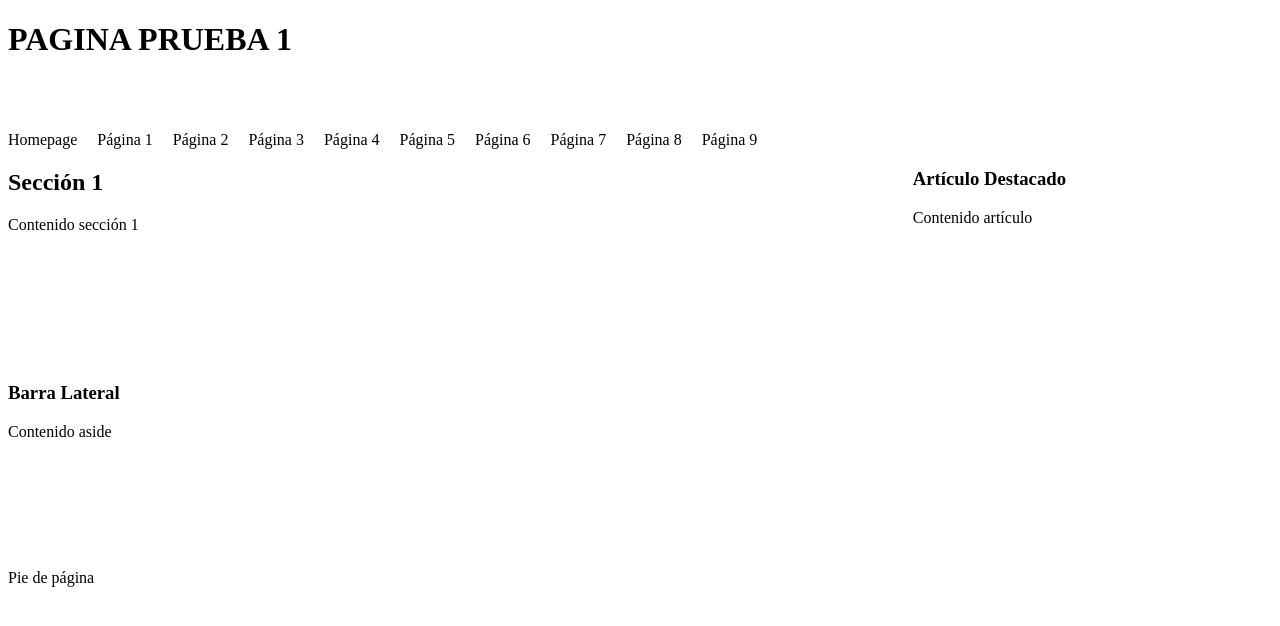
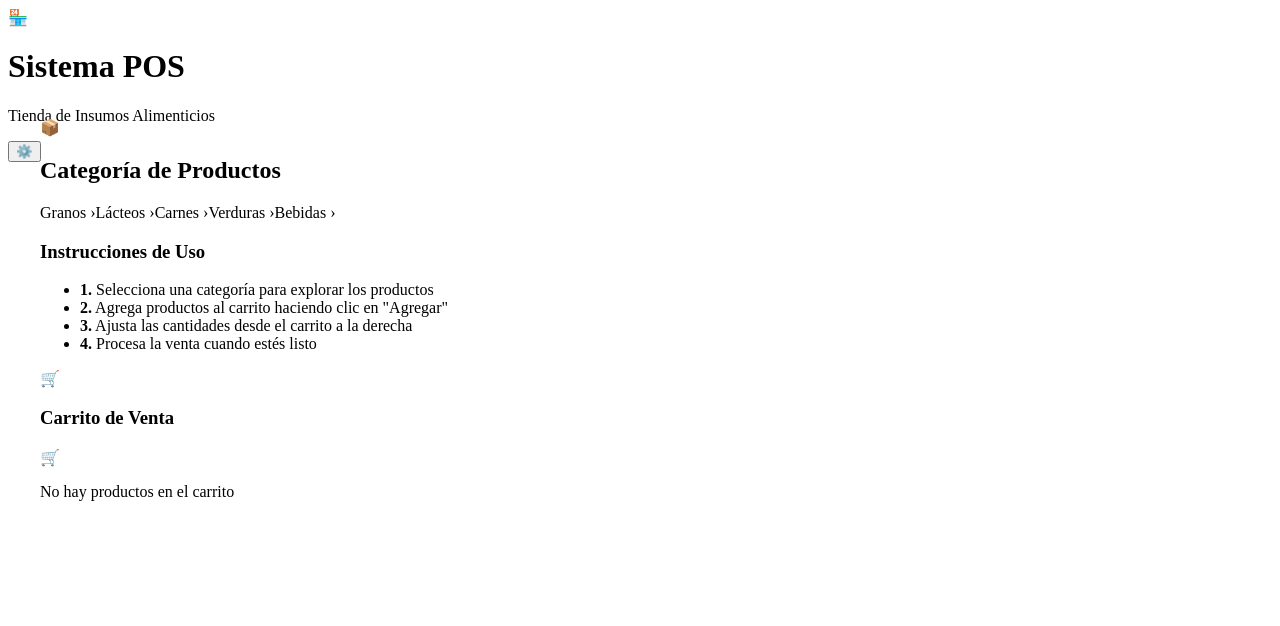
Before and after one commit to Klebosov/Abarrotes, an Angular app: page /granos in a window 1280 px wide. Shown: the top 626 px of the page. Built offline with nearby package versions, Linux system fonts and the light colour scheme.

Commit message:
Revamp pagina1 layout with new header and footer

```diff
--- a/src/app/pagina1/pagina1.html
+++ b/src/app/pagina1/pagina1.html
@@ -1,46 +1,49 @@
 
 <header class="area-header">
-
-  <h1>PAGINA PRUEBA 1</h1>
+  <div class="logo-title">
+    <span class="icon-store">🏪</span>
+    <div>
+      <h1>Sistema POS</h1>
+      <p>Tienda de Insumos Alimenticios</p>
+    </div>
+  </div>
+  <button class="settings-btn">⚙️</button>
 </header>
 
-<nav class="menu-principal">
+<main class="contenedor-principal">
+  <section class="seccion-principal">
+    <div class="header-seccion">
+      <span class="icon-box">📦</span>
+      <h2>Categoría de Productos</h2>
+    </div>
 
-  <ul>
-    <li><a routerLink="/">Homepage</a></li>
-    <li><a routerLink="/pagina1">Página 1</a></li>
-    <li><a routerLink="/pagina2">Página 2</a></li>
-    <li><a routerLink="/pagina3">Página 3</a></li>
-    <li><a routerLink="/pagina4">Página 4</a></li>
-    <li><a routerLink="/pagina5">Página 5</a></li>
-    <li><a routerLink="/pagina6">Página 6</a></li>
-    <li><a routerLink="/pagina7">Página 7</a></li>
-    <li><a routerLink="/pagina8">Página 8</a></li>
-    <li><a routerLink="/pagina9">Página 9</a></li>
-  </ul>
-</nav>
+    <nav class="menu-categorias">
+      <a routerLink="/granos" class="card-categoria">Granos <span class="arrow">›</span></a>
+      <a routerLink="/lacteos" class="card-categoria">Lácteos <span class="arrow">›</span></a>
+      <a routerLink="/carnes" class="card-categoria">Carnes <span class="arrow">›</span></a>
+      <a routerLink="/verduras" class="card-categoria">Verduras <span class="arrow">›</span></a>
+      <a routerLink="/bebidas" class="card-categoria">Bebidas <span class="arrow">›</span></a>
+    </nav>
 
-<main class="contenido-central">
-
-  <section class="seccion-principal">
-    <h2>Sección 1</h2>
-    <p>Contenido sección 1 </p>
+    <footer class="instrucciones">
+      <h3>Instrucciones de Uso</h3>
+      <ul>
+        <li><strong>1.</strong> Selecciona una categoría para explorar los productos</li>
+        <li><strong>2.</strong> Agrega productos al carrito haciendo clic en "Agregar"</li>
+        <li><strong>3.</strong> Ajusta las cantidades desde el carrito a la derecha</li>
+        <li><strong>4.</strong> Procesa la venta cuando estés listo</li>
+      </ul>
+    </footer>
   </section>
 
-
-  <article class="articulo-destacado">
-    <h3>Artículo Destacado</h3>
-    <p>Contenido artículo </p>
-  </article>
-
-
   <aside class="barra-lateral">
-    <h3>Barra Lateral</h3>
-    <p>Contenido aside </p>
+    <div class="carrito-header">
+      <span class="icon-cart">🛒</span>
+      <h3>Carrito de Venta</h3>
+    </div>
+    <div class="carrito-vacio">
+      <span class="icon-empty">🛒</span>
+      <p>No hay productos en el carrito</p>
+    </div>
   </aside>
 </main>
-
-<footer class="pie-pagina">
-
-  <p>Pie de página </p>
-</footer>
```
